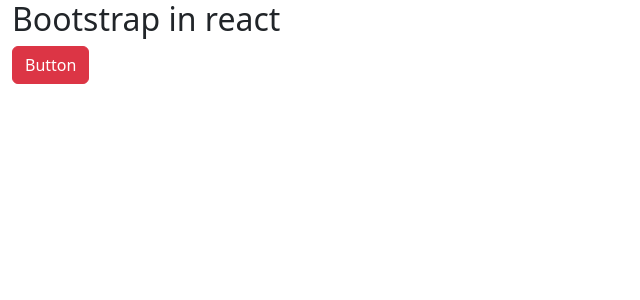
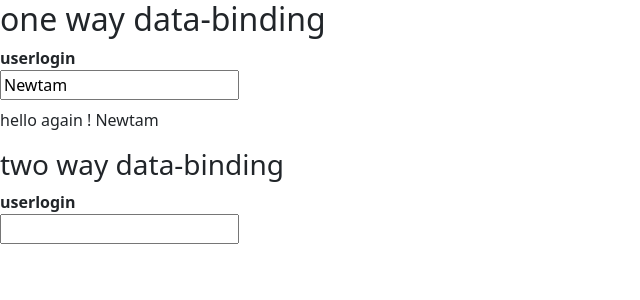
Before and after one commit to Newtamkashyap/React_Class_Project, a React (Create React App) app: page / in a window 1280 px wide. Shown: the top 300 px of the page, without its empty margins (0-640 px from the left). Built offline with nearby package versions, Linux system fonts and the light colour scheme.

Commit message:
userlogin page -binding technique

```diff
--- a/src/App.js
+++ b/src/App.js
@@ -3,12 +3,13 @@
 import { Login } from './component/login';
 
 import { UserLogin } from './loginComponent/login';
+import { IndexPage } from './loginComponent';
 
 
 function App() {
   return (
     <>
-      <UserLogin />
+      <IndexPage />
     </>
 
 
--- /dev/null
+++ b/src/loginComponent/index.jsx
@@ -0,0 +1,33 @@
+import { useState } from "react"
+
+
+export const IndexPage=()=>{
+
+
+
+    const [name,setName]=useState('Newtam')
+
+    function handleNamechange(event){
+        setName(event.target.value)
+
+    }
+
+    return(
+        <div>
+            <h2>one way data-binding</h2>
+            <dl>
+                <dt>userlogin</dt>
+                <dd><input type="text" value={name}/></dd>
+                <p>hello again ! {name}</p>
+
+                <h3>two way data-binding</h3>
+                <dl>
+                    <dt>userlogin</dt>
+                    <dd><input type='text' onKeyUp={handleNamechange}/></dd>
+                </dl>
+            </dl>
+
+
+        </div>
+    )
+}
```
Also changed, not shown: src/loginComponent/login.jsx (+5 -5 lines).
